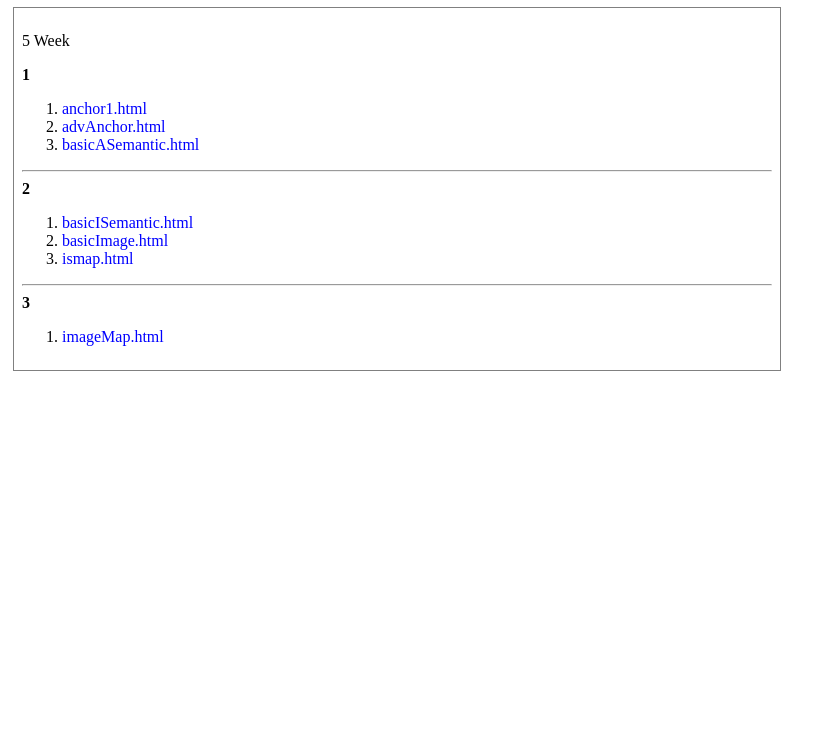
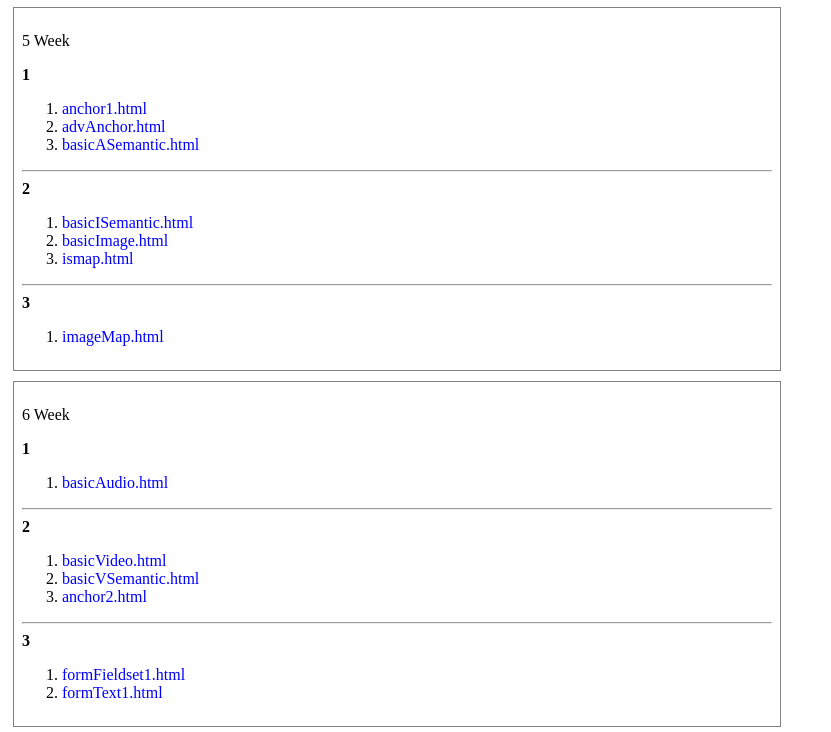
Before and after one commit to sorry21237/sorry21237.github.io, a plain HTML site: page index.html in a window 1280 px wide. Shown: the part 1366-2098 px from the top of the page, without its empty margins (0-831 px from the left). Before the commit the page ends 1742 px from the top, so only its background shows below. Drawn offline with nearby package versions, Linux system fonts and the light colour scheme.

Commit message:
Update index.html

```diff
--- a/index.html
+++ b/index.html
@@ -114,5 +114,25 @@
      <li><a href="https://sorry21237.github.io/weekt_2/imageMap.html">imageMap.html</a></li>
     </ol>
   </section>
+  <section>
+    <p> 6 Week </p>
+    <strong> 1 </strong>
+    <ol>
+     <li><a href="https://sorry21237.github.io/week6_1/basicAudio.html">basicAudio.html</a></li>
+    </ol>
+   <hr/>
+     <strong> 2 </strong>
+    <ol>
+     <li><a href="https://sorry21237.github.io/week6_2/basicVideo.html">basicVideo.html</a></li>
+     <li><a href="https://sorry21237.github.io/week6_2/basicVSemantic.html">basicVSemantic.html</a></li>
+     <li><a href="https://sorry21237.github.io/week6_2/anchor2.html">anchor2.html</a></li>
+    </ol>
+   <hr/>
+     <strong> 3 </strong>
+    <ol>
+     <li><a href="https://sorry21237.github.io/week6_3/formFieldset1.html">formFieldset1.html</a></li>
+     <li><a href="https://sorry21237.github.io/week6_3/formText1.html">formText1.html</a></li>
+    </ol>
+  </section>
  </body>
 </html>
```
